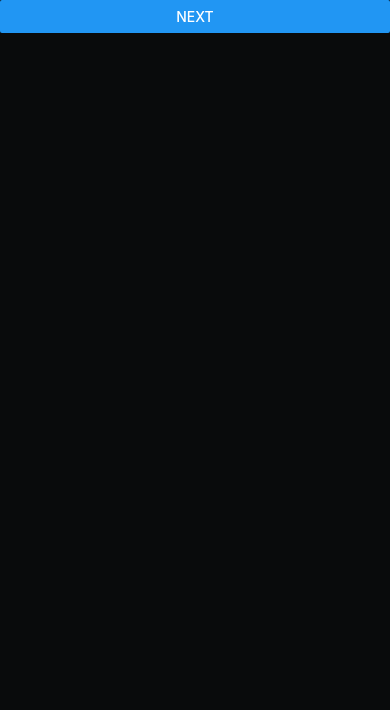
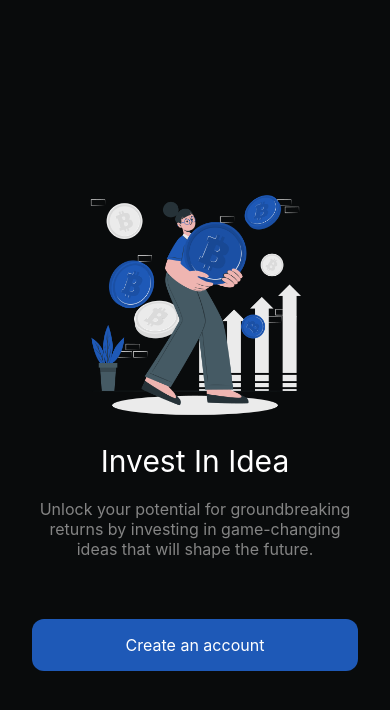
Before and after one commit to ayush-seth/growdaily, a React Native app: screen /IntroductionScreen in a window 390 px wide. Shown: the top 710 px of the page. Built offline with nearby package versions, Linux system fonts and the light colour scheme.

Commit message:
add introduction screen

```diff
--- a/App.tsx
+++ b/App.tsx
@@ -1,6 +1,7 @@
 import { NavigationContainer } from "@react-navigation/native";
 import { createNativeStackNavigator } from "@react-navigation/native-stack";
 import { StyleSheet } from "react-native";
+import { colors } from "./constants/style";
 import EnterDetailsScreen from "./screens/EnterDetailsScreen";
 import IntroductionScreen from "./screens/IntroductionScreen";
 import OTPVerificationScreen from "./screens/OTPVerificationScreen";
@@ -21,10 +22,10 @@ export default function App() {
       <Stack.Navigator
         screenOptions={{
           headerBackTitleVisible: false,
-          headerTintColor: "white",
-          headerStyle: { backgroundColor: "#090B0C" },
+          headerTintColor: colors.white,
+          headerStyle: { backgroundColor: colors.black },
           contentStyle: {
-            backgroundColor: "#090B0C",
+            backgroundColor: colors.black,
           },
         }}
       >
@@ -53,11 +54,4 @@ export default function App() {
   );
 }
 
-const styles = StyleSheet.create({
-  container: {
-    flex: 1,
-    backgroundColor: "#fff",
-    alignItems: "center",
-    justifyContent: "center",
-  },
-});
+const styles = StyleSheet.create({});
--- a/screens/IntroductionScreen.tsx
+++ b/screens/IntroductionScreen.tsx
@@ -1,18 +1,34 @@
 import { NativeStackScreenProps } from "@react-navigation/native-stack";
 import React from "react";
-import { Button, SafeAreaView, StyleSheet } from "react-native";
+import { Image, StyleSheet, View } from "react-native";
 import { StackParamList } from "../App";
+import Button from "../components/ui/Button";
+import Subtitle from "../components/ui/Subtitle";
+import Title from "../components/ui/Title";
 
 type Props = NativeStackScreenProps<StackParamList, "IntroductionScreen">;
 
 const IntroductionScreen = ({ navigation }: Props) => {
   return (
-    <SafeAreaView style={styles.container}>
+    <View style={styles.container}>
+      <View style={styles.imageContainer}>
+        <Image
+          source={require("../assets/images/bitcoin.png")}
+          style={styles.image}
+        />
+      </View>
+      <Title textStyle={styles.title}>Invest In Idea</Title>
+      <Subtitle textStyle={styles.subtitle}>
+        Unlock your potential for groundbreaking returns by investing in
+        game-changing ideas that will shape the future.
+      </Subtitle>
       <Button
-        title="next"
+        style={styles.button}
         onPress={() => navigation.navigate("VerifyNumberScreen")}
-      />
-    </SafeAreaView>
+      >
+        Create an account
+      </Button>
+    </View>
   );
 };
 
@@ -21,5 +37,26 @@ export default IntroductionScreen;
 const styles = StyleSheet.create({
   container: {
     flex: 1,
+    justifyContent: "center",
+    marginHorizontal: 32,
+  },
+  imageContainer: {
+    aspectRatio: 1,
+    width: "80%",
+    alignSelf: "center",
+  },
+  image: {
+    width: "100%",
+    height: "100%",
+  },
+  title: {
+    fontSize: 30,
+    textAlign: "center",
+  },
+  subtitle: {
+    textAlign: "center",
+  },
+  button: {
+    marginTop: 50,
   },
 });
```
Also changed, not shown: assets/images/bitcoin.png (added).
